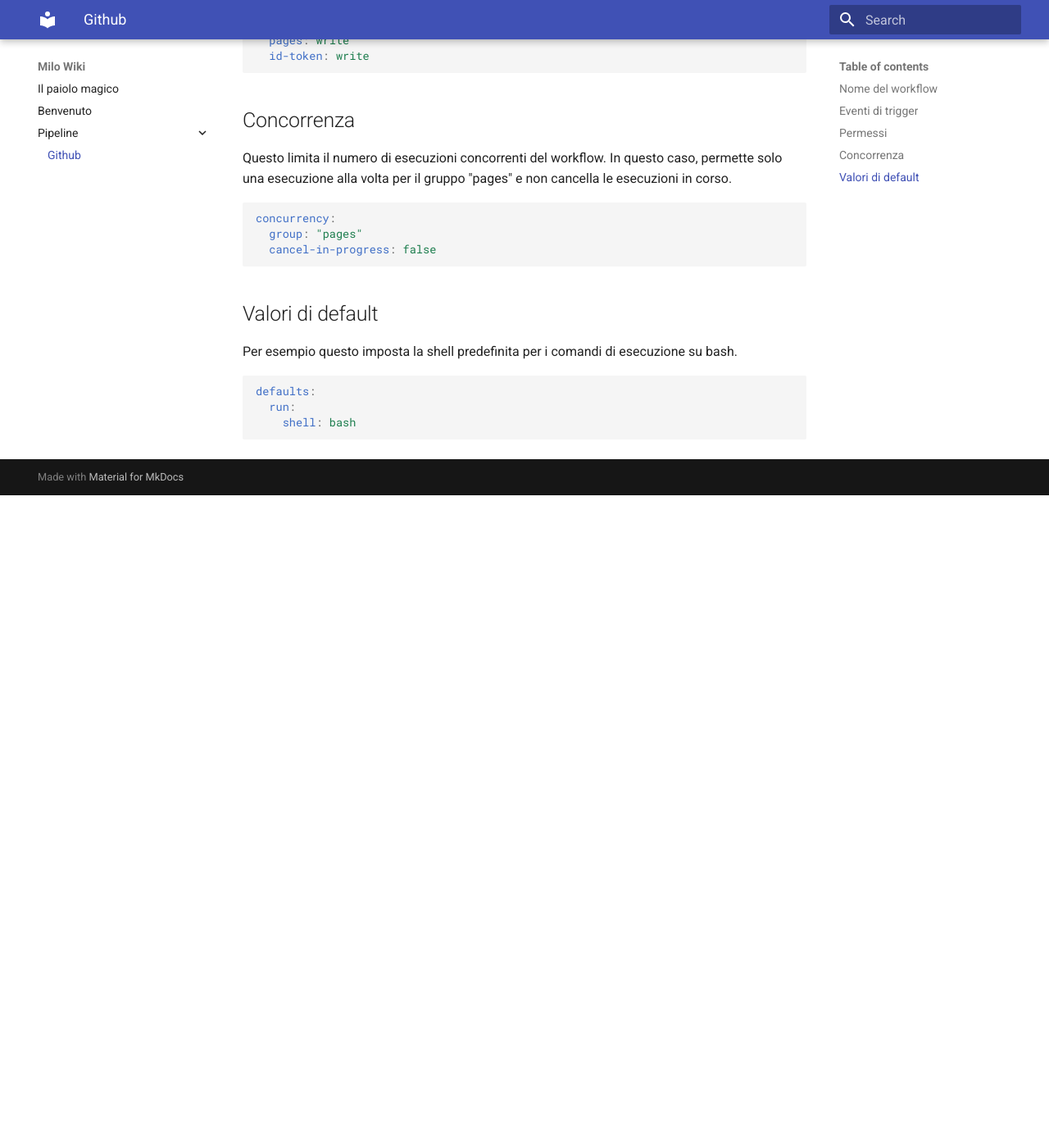
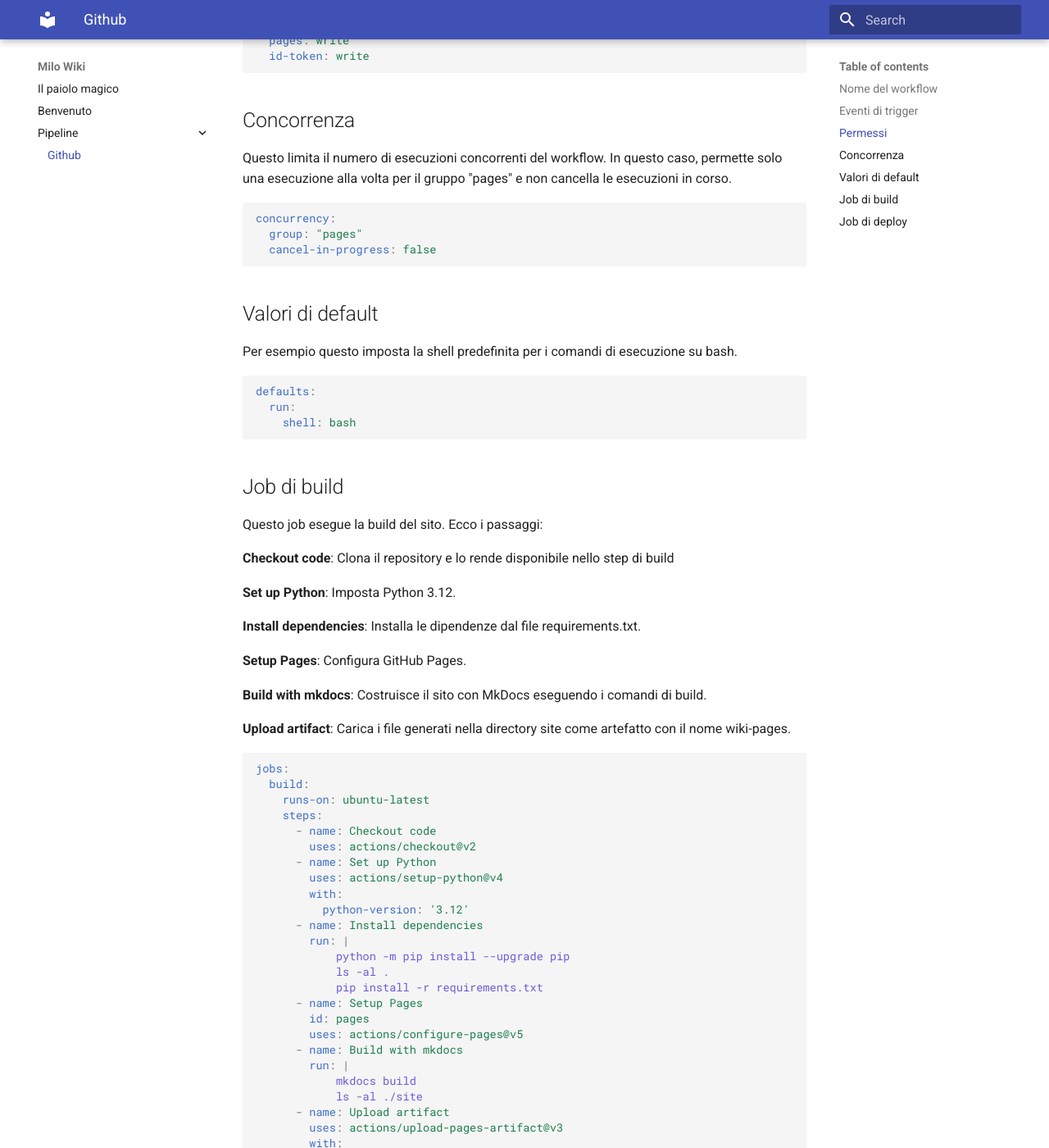
Before and after one commit to nicola-milani/wiki, an MkDocs documentation site: the page built from docs/Pipeline/Github.md, in a window 1280 px wide and 1400 px high, scrolled down 851 px. Shown: the whole window at 82% size. Built offline with MkDocs 1.6.1 and Material for MkDocs 9.7.7, drawn with Linux system fonts in a browser that asks for light colours; before the commit the page ends 1455 px from its top, so only the background shows below that; some of the changed text lies outside the part shown.

Commit message:
fix github pages

````diff
--- a/docs/Pipeline/Github.md
+++ b/docs/Pipeline/Github.md
@@ -47,3 +47,68 @@ defaults:
   run:
     shell: bash
 ```
+## Job di build
+Questo job esegue la build del sito. Ecco i passaggi:
+
+**Checkout code**: Clona il repository e lo rende disponibile nello step di build
+
+**Set up Python**: Imposta Python 3.12.
+
+**Install dependencies**: Installa le dipendenze dal file requirements.txt.
+
+**Setup Pages**: Configura GitHub Pages.
+
+**Build with mkdocs**: Costruisce il sito con MkDocs eseguendo i comandi di build.
+
+**Upload artifact**: Carica i file generati nella directory site come artefatto con il nome wiki-pages.
+
+```yaml
+jobs:
+  build:
+    runs-on: ubuntu-latest
+    steps:
+      - name: Checkout code
+        uses: actions/checkout@v2
+      - name: Set up Python
+        uses: actions/setup-python@v4
+        with:
+          python-version: '3.12'
+      - name: Install dependencies
+        run: |
+            python -m pip install --upgrade pip
+            ls -al .
+            pip install -r requirements.txt
+      - name: Setup Pages
+        id: pages
+        uses: actions/configure-pages@v5
+      - name: Build with mkdocs
+        run: |
+            mkdocs build
+            ls -al ./site
+      - name: Upload artifact
+        uses: actions/upload-pages-artifact@v3
+        with:
+          path: ./site
+          name: wiki-pages
+```
+
+## Job di deploy
+Questo job esegue il deploy del sito su GitHub Pages.
+
+Checkout code: Clona il repository.
+
+Deploy to GitHub Pages: Esegue il deploy dell'artefatto wiki-pages su GitHub Pages.
+
+```yaml
+deploy:
+  runs-on: ubuntu-latest
+  needs: build
+  steps:
+    - name: Checkout code
+      uses: actions/checkout@v2
+    - name: Deploy to GitHub Pages
+      id: deployment
+      uses: actions/deploy-pages@v4
+      with:
+        artifact_name: wiki-pages
+```
````
